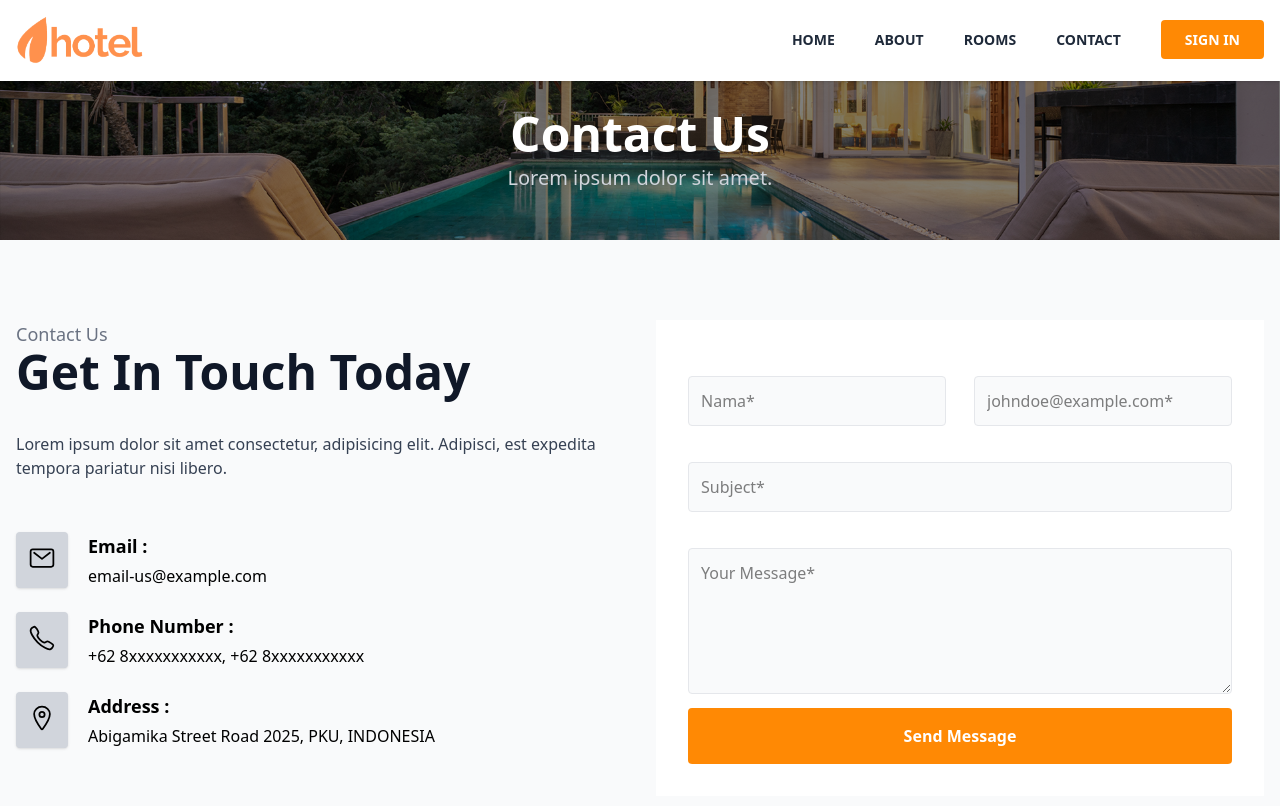
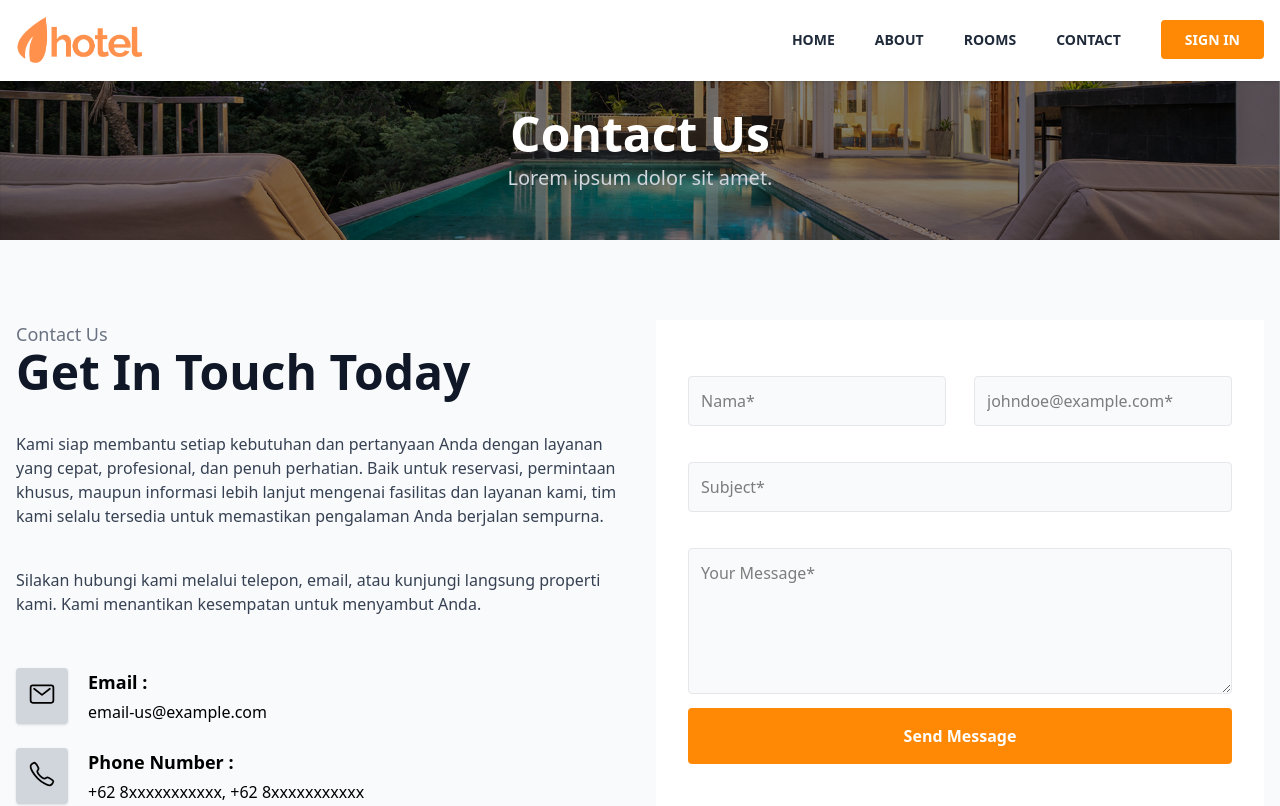
Before and after one commit to RIFKIRH/pembookingan-hotel, a Next.js app: page /contact in a window 1280 px wide. Shown: the top 806 px of the page. Built offline with nearby package versions, Linux system fonts and the light colour scheme; no server answers.

Commit message:
Revise contact details and assistance message
Updated contact information and added assistance details in the contact page.

```diff
--- a/app/contact/page.tsx
+++ b/app/contact/page.tsx
@@ -26,8 +26,10 @@ const ContactPage = () => {
               Get In Touch Today
             </h1>
             <p className="text-gray-700 py-5">
-              Lorem ipsum dolor sit amet consectetur, adipisicing elit.
-              Adipisci, est expedita tempora pariatur nisi libero.
+            Kami siap membantu setiap kebutuhan dan pertanyaan Anda dengan layanan yang cepat, profesional, dan penuh perhatian. Baik untuk reservasi, permintaan khusus, maupun informasi lebih lanjut mengenai fasilitas dan layanan kami, tim kami selalu tersedia untuk memastikan pengalaman Anda berjalan sempurna.
+             </p>
+            <p className="text-gray-700 py-5">
+            Silakan hubungi kami melalui telepon, email, atau kunjungi langsung properti kami. Kami menantikan kesempatan untuk menyambut Anda.
             </p>
             <ul className="list-item space-y-6 pt-8">
               <li className="flex gap-5">
@@ -54,7 +56,7 @@ const ContactPage = () => {
                 </div>
                 <div className="flex-1">
                   <h4 className="text-lg font-semibold mb-1">Address :</h4>
-                  <p>Abigamika Street Road 2025, PKU, INDONESIA</p>
+                  <p>Aurelia Grand Boulevard 88, Pekanbaru, INDONESIA</p>
                 </div>
               </li>
             </ul>
```
